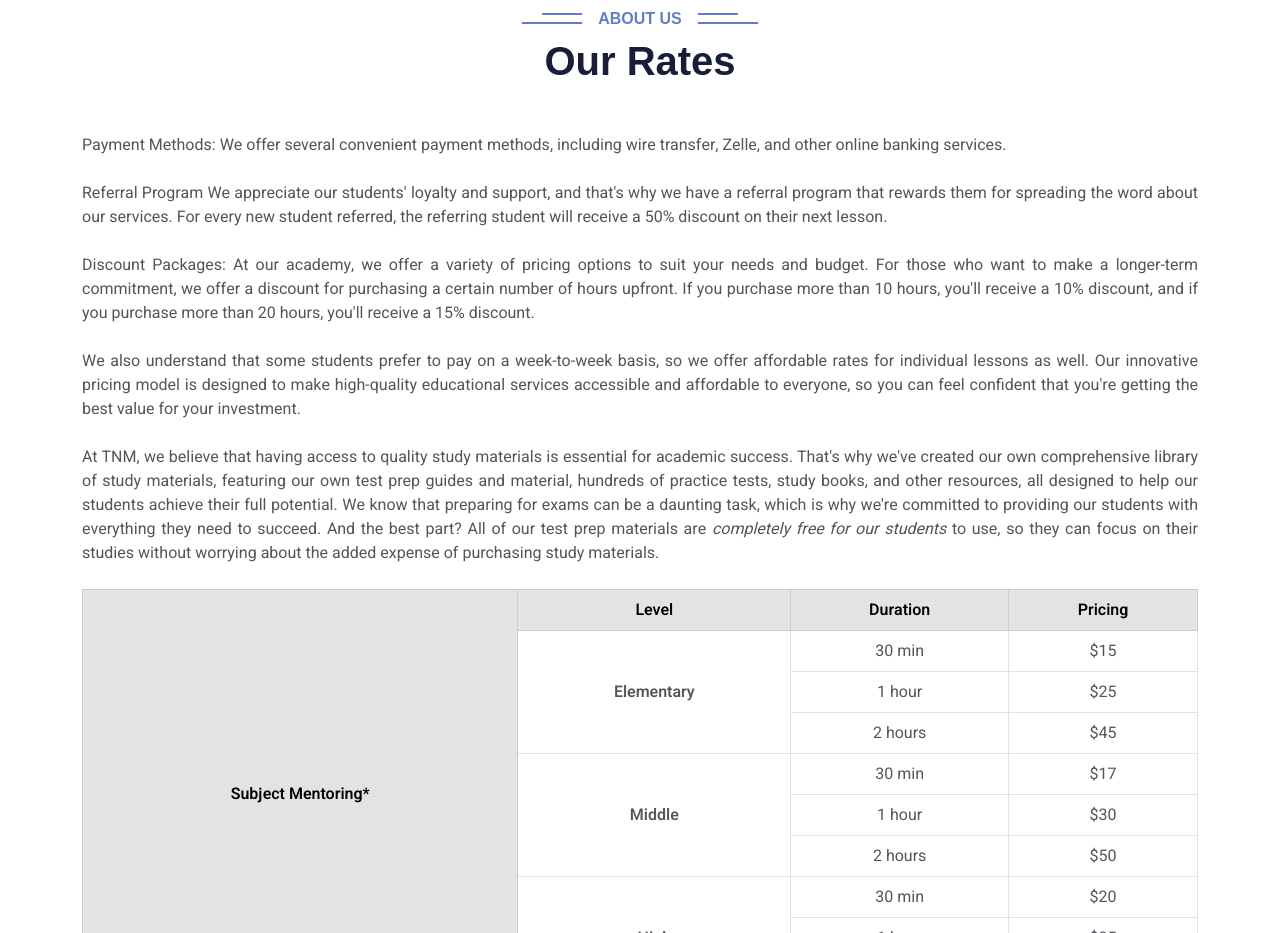
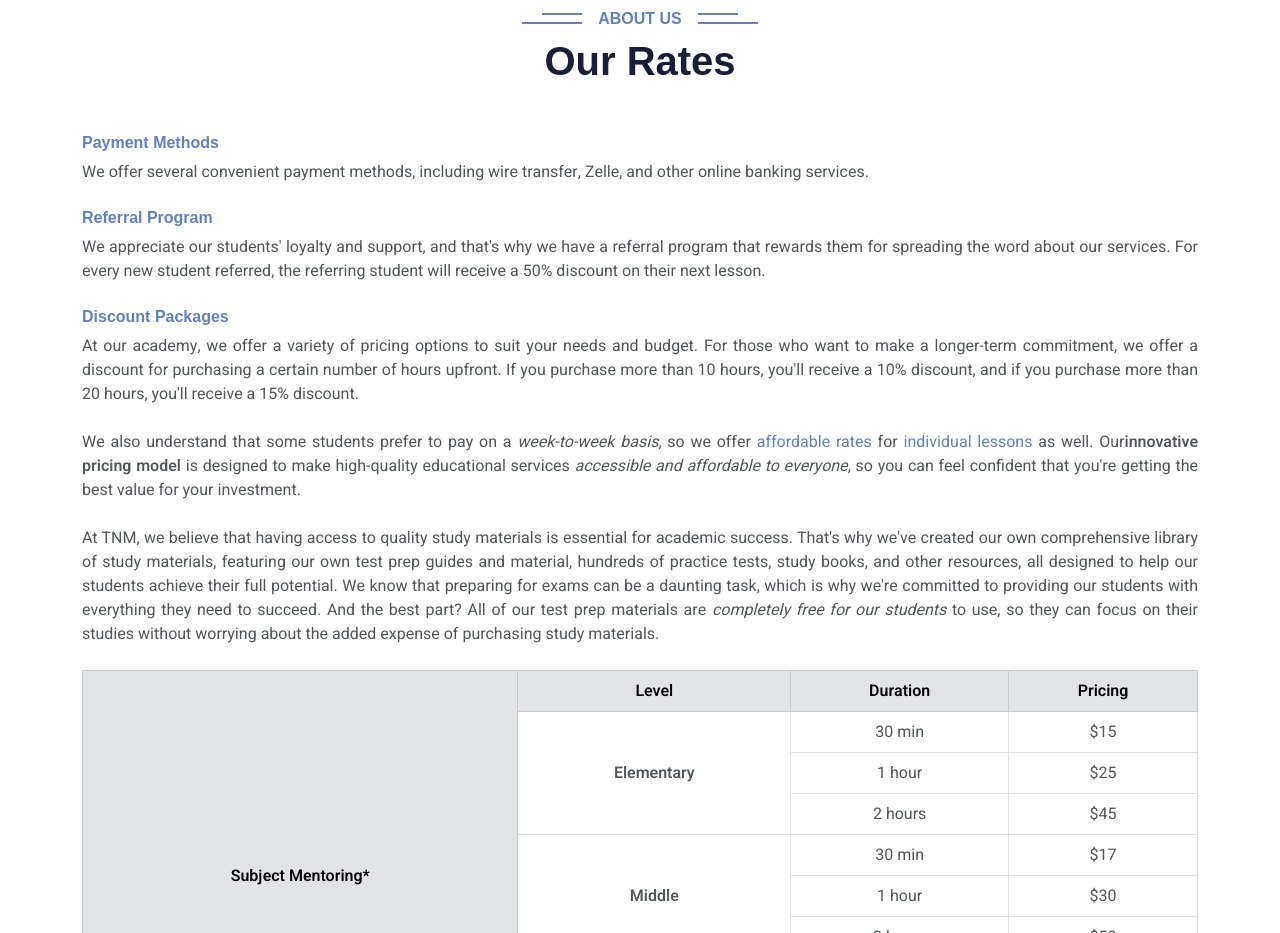
Before and after one commit to manucastellano/MatiManuWebs, a plain HTML site: page index.html in a window 1280 px wide. Shown: the part 3320-4253 px from the top of the page. Drawn offline with nearby package versions, Linux system fonts and the light colour scheme; a web font is replaced by a local one.

Commit message:
Cambios en el parrafo de Our Rates

```diff
--- a/index.html
+++ b/index.html
@@ -729,10 +729,13 @@
                 <h6 class="section-title bg-white text-center text-primary px-3">About us</h6>
                 <h1 class="mb-5">Our Rates</h1>
             </div>
-            <p class="mb-4">Payment Methods: We offer several convenient payment methods, including wire transfer, Zelle, and other online banking services.</p>
-            <p class="mb-4">Referral Program We appreciate our students' loyalty and support, and that's why we have a referral program that rewards them for spreading the word about our services. For every new student referred, the referring student will receive a 50% discount on their next lesson.</p>
-            <p class="mb-4">Discount Packages: At our academy, we offer a variety of pricing options to suit your needs and budget. For those who want to make a longer-term commitment, we offer a discount for purchasing a certain number of hours upfront. If you purchase more than 10 hours, you'll receive a 10% discount, and if you purchase more than 20 hours, you'll receive a 15% discount.</p>
-            <p class="mb-4">We also understand that some students prefer to pay on a week-to-week basis, so we offer affordable rates for individual lessons as well. Our innovative pricing model is designed to make high-quality educational services accessible and affordable to everyone, so you can feel confident that you're getting the best value for your investment.</p>
+            <h6 class="bg-white text-primary">Payment Methods</h6>
+            <p class="mb-4">We offer several convenient payment methods, including wire transfer, Zelle, and other online banking services.</p>
+            <h6 class="bg-white text-primary">Referral Program</h6>
+            <p class="mb-4">We appreciate our students' loyalty and support, and that's why we have a referral program that rewards them for spreading the word about our services. For every new student referred, the referring student will receive a 50% discount on their next lesson.</p>
+            <h6 class="bg-white text-primary">Discount Packages</h6>
+            <p class="mb-4">At our academy, we offer a variety of pricing options to suit your needs and budget. For those who want to make a longer-term commitment, we offer a discount for purchasing a certain number of hours upfront. If you purchase more than 10 hours, you'll receive a 10% discount, and if you purchase more than 20 hours, you'll receive a 15% discount.</p>
+            <p class="mb-4">We also understand that some students prefer to pay on a <i>week-to-week basis</i>, so we offer <font class="text-primary">affordable rates</font> for <font class="text-primary">individual lessons</font> as well. Our<b>innovative pricing model</b> is designed to make high-quality educational services <i>accessible and affordable to everyone</i>, so you can feel confident that you're getting the best value for your investment.</p>
             <p class="mb-4">At TNM, we believe that having access to quality study materials is essential for academic success. That's why we've created our own comprehensive library of study materials, featuring our own test prep guides and material, hundreds of practice tests, study books, and other resources, all designed to help our students achieve their full potential. We know that preparing for exams can be a daunting task, which is why we're committed to providing our students with everything they need to succeed. And the best part? All of our test prep materials are <i>completely free for our students</i> to use, so they can focus on their studies without worrying about the added expense of purchasing study materials.</p>
             <table class="table table-bordered text-center">
                 <tbody>
```
